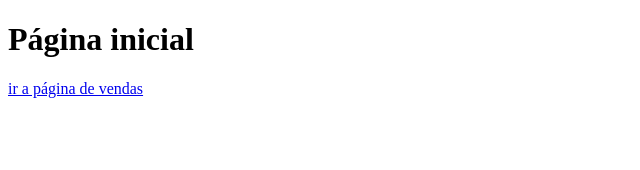
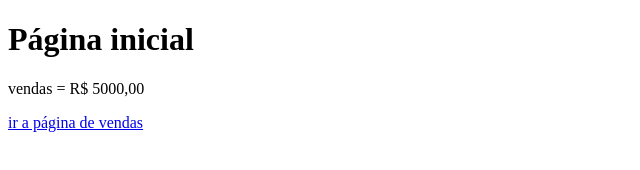
Before and after one commit to rafaeldeje/SemanaSpring-AulaGithub, a plain HTML site: page index.html in a window 1280 px wide. Shown: the whole page, without its empty margins (0-640 px from the left). Drawn offline with Linux system fonts and the light colour scheme.

Commit message:
Acrescentamos o valor das vendas

```diff
--- a/index.html
+++ b/index.html
@@ -6,6 +6,7 @@
     <meta name="viewport" content="width=device-width, initial-scale=1.0">
     <title>Página inicial</title>
     <h1>Página inicial</h1>
+    <p>vendas = R$ 5000,00 </p>
     <a href="página de vendas.html">ir a página de vendas</a>
 </head>
 <body>
```
Also changed, not shown: página de vendas.html (+1 -0 lines).
